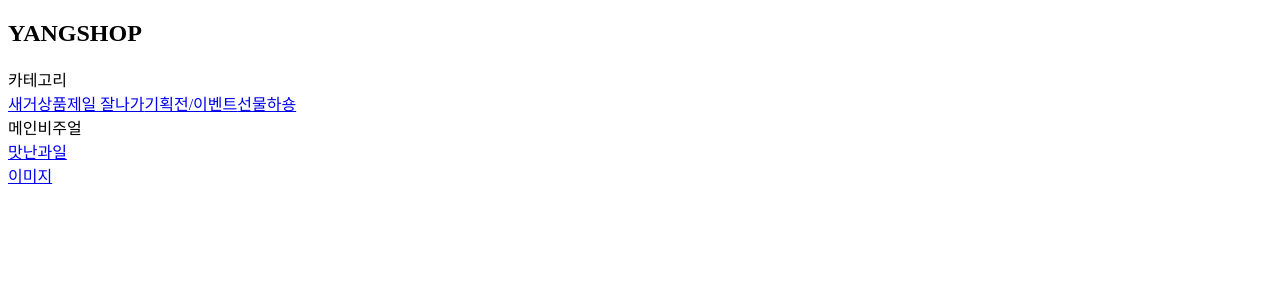
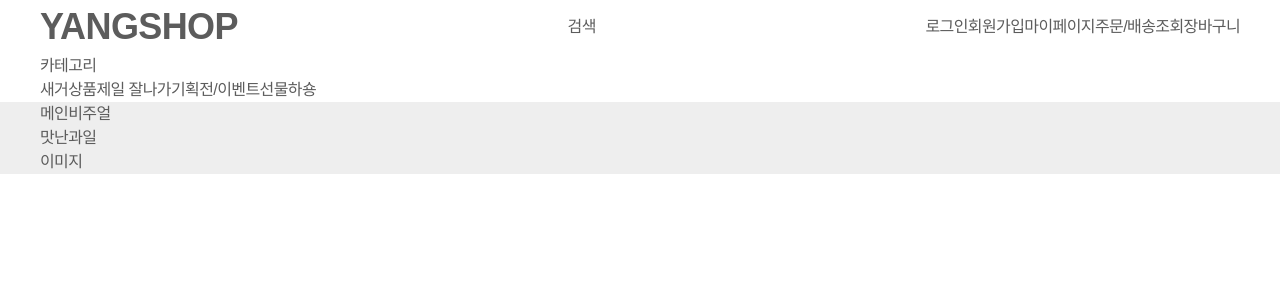
Before and after one commit to yl1017-yang/yangshop, a Vue app: page / in a window 1280 px wide. Shown: the top 300 px of the page. Built offline with nearby package versions, Linux system fonts and the light colour scheme.

Commit message:
scss 폰트만 정리

```diff
--- a/src/App.vue
+++ b/src/App.vue
@@ -4,24 +4,26 @@
     <Header />
 
     <section class="container">
-        <div class="main-visual">
+      <div class="inner">
+        <div class="main_visual">
           메인비주얼
         </div>
 
         <section class="content">
-          <div class="con-icon-banner">
+          <div class="con_icon_banner">
             <a href="#">
               <div class="icon"></div>
               <span>맛난과일</span>
             </a>
           </div>
 
-          <div class="con-best">
+          <div class="con_best">
             <a href="#">
               이미지
             </a>
           </div>
         </section>
+      </div>
     </section>
 
   </main>
--- a/src/components/Header.vue
+++ b/src/components/Header.vue
@@ -1,10 +1,20 @@
 <template>
-  <header>
-    <section class="header-content">
-      <h1 class="logo">YANG<span>SHOP</span></h1>
+  <header class="header">
+    <div class="inner">
+
+      <section class="header_content">
+        <h1 class="logo"><a href="#">YANG<span>SHOP</span></a></h1>
+        <div class="search">검색</div>
+        <div class="util">
+          <a href="#">로그인</a>
+          <a href="#">회원가입</a>
+          <a href="#">마이페이지</a>
+          <a href="#">주문/배송조회</a>
+          <a href="#">장바구니</a>
+        </div>
       </section>
 
-    <section class="header-gnb">
+      <section class="header_gnb">
         <div class="category">
           카테고리
         </div>
@@ -15,6 +25,8 @@
           <a href="#">선물하숑</a>
         </nav>
       </section>
+
+    </div>
   </header>
 </template>
 
--- a/src/styles/fonts.scss
+++ b/src/styles/fonts.scss
@@ -1,5 +1,8 @@
 // https://github.com/sass/sass/issues/1251
 $fontSrc: "/assets/fonts";
+
+@import url('https://fonts.googleapis.com/css2?family=Montserrat:wght@200;300;400;500;600;700;800;900&display=swap');
+
 @at-root {
     @font-face {
         font-family:'NotoSans';
@@ -38,33 +41,4 @@ $fontSrc: "/assets/fonts";
         url(/assets/fonts/NotoSansKR-Medium.woff) format('woff');
     }
 
-    @font-face {
-        font-family:'Lato';
-        font-style:normal;
-        font-weight:300;
-        font-display: swap;
-        src:local('Lato-Regular'),
-        url(/assets/fonts/Lato-Regular.woff2) format('woff2'),
-        url(/assets/fonts/Lato-Regular.woff) format('woff');
-    }
-
-    @font-face {
-        font-family:'Lato';
-        font-style:normal;
-        font-weight:400;
-        font-display: swap;
-        src:local('Lato-Regular'),
-        url(/assets/fonts/Lato-Regular.woff2) format('woff2'),
-        url(/assets/fonts/Lato-Regular.woff) format('woff');
-    }
-    @font-face {
-        font-family:'Lato';
-        font-style:normal;
-        font-weight:700;
-        font-display: swap;
-        src:local('Lato-Bold'),
-        url(/assets/fonts/Lato-Bold.woff2) format('woff2'),
-        url(/assets/fonts/Lato-Bold.woff) format('woff');
-    }
-
 }
--- /dev/null
+++ b/src/styles/laytout.scss
@@ -0,0 +1,35 @@
+// 공통레이아웃
+.inner {
+  width: $width;
+  margin: 0 auto;
+}
+
+.header {
+  width: 100%;
+
+  &_content {
+    display: flex;
+    justify-content: space-between;
+    align-items: center;
+
+    .logo {
+      color: $gray-80;
+      font-size: 36px;
+    }
+    .search {
+
+    }
+    .util {
+
+    }
+  }
+
+  &_gnb {
+
+  }
+
+}
+
+.container {
+  background: #eee;
+}
--- a/src/styles/modules.scss
+++ b/src/styles/modules.scss
@@ -1,4 +1,5 @@
 @import "./variable.scss";
 @import "./extends.scss";
-//@import "./reset.scss";
+@import "./reset.scss";
 //@import "./fonts.scss";
+@import "./laytout.scss";
--- a/src/styles/reset.scss
+++ b/src/styles/reset.scss
@@ -32,29 +32,30 @@ white-space
 $h48 : 48px;
 $h56 : 56px;
 
+
+a,abbr,acronym,address,applet,article,aside,audio,b,big,blockquote,body,canvas,caption,center,cite,code,dd,del,details,dfn,div,dl,dt,em,embed,fieldset,figcaption,figure,footer,form,h1,h2,h3,h4,h5,h6,header,hgroup,html,i,iframe,img,ins,kbd,label,legend,li,mark,menu,nav,object,ol,output,p,pre,q,ruby,s,samp,section,small,span,strike,strong,sub,summary,sup,table,tbody,td,tfoot,th,thead,time,tr,tt,u,ul,var,video{margin:0;padding:0;border:0;vertical-align:baseline;-ms-overflow-style:scrollbar;box-sizing:border-box;-webkit-box-sizing:border-box;}
+// font:inherit;
+
 html,
 body {
-    font-family: $noto;
+    font-family: $defaultFont;
+    font-size:100%;font-weight:400;color:$gray-64;line-height:1.5;letter-spacing:-0.0375em;word-wrap:break-word;word-break:keep-all;-webkit-text-size-adjust:none;-ms-text-size-adjust:100%;text-size-adjust:none;
 
     &.scroll-lock {
         overflow: hidden !important;
     }
-
     &.scroll {
         overflow: auto !important;
     }
 }
 
 a {
-    color: #000;
+    color: $gray-64;
     text-decoration: none;
 }
 
 ul,
 ol {
-    margin: 0;
-    padding: 0;
-
     li {
         list-style-type: none;
     }
@@ -66,26 +67,10 @@ h3,
 h4,
 h5,
 h6 {
-    margin: 0;
-    font-size: 14px;
-}
 
-dl,
-dt,
-dd {
-    margin:0;
-    padding:0;
-}
-
-figure,
-p {
-    margin: 0;
 }
 
 fieldset {
-    margin: 0;
-    padding: 0;
-    border: 0;
     min-width: 0;
 }
 
@@ -105,22 +90,6 @@ legend {
 
 table caption {
     display: none;
-}
-
-table th,
-table td {
-    margin: 0;
-    padding: 0;
-}
-
-.cascading select {
-    width: 100px;
-    height: 200px;
-}
-
-form {
-    margin: 0;
-    padding: 0;
 }
 
 button,
@@ -149,94 +118,80 @@ em {
     font-style: normal;
 }
 
-details {
-    summary {
-        position: relative;
-        min-height: auto;
-        list-style: none;
-        cursor: pointer;
+// details {
+//     summary {
+//         position: relative;
+//         min-height: auto;
+//         list-style: none;
+//         cursor: pointer;
 
-        &:after {
-            @extend %icon-drop-down;
+//         &:after {
+//             @extend %icon-drop-down;
 
-            display: block;
-            position: absolute;
-            top: 50%;
-            right: 0;
-            transform: translateY(-50%);
-        }
+//             display: block;
+//             position: absolute;
+//             top: 50%;
+//             right: 0;
+//             transform: translateY(-50%);
+//         }
 
-        &:before {
-            display: none;
-        }
+//         &:before {
+//             display: none;
+//         }
 
-        &:focus {
-            @extend %focus-outline;
-        }
+//         &:focus {
+//             @extend %focus-outline;
+//         }
 
-        &::-webkit-details-marker {
-            display: none;
-        }
-    }
+//         &::-webkit-details-marker {
+//             display: none;
+//         }
+//     }
 
-    &[open] {
-        > summary {
-            &:after {
-                background-image: url($icon-drop-down-up-img);
-            }
-        }
-    }
+//     &[open] {
+//         > summary {
+//             &:after {
+//                 background-image: url($icon-drop-down-up-img);
+//             }
+//         }
+//     }
 
-    &[icon="large"] {
-        > summary {
-            @extend %icon-drop-down-large;
-        }
+//     &:disabled, &[disabled="disabled"] {
+//         &[fixed] {
+//             > summary {
+//                 &::after {
+//                     display: none;
+//                 }
+//             }
+//         }
 
-        &[open] {
-            > summary {
-                &:after {
-                    background-image: url($icon-large-drop-down-up-img);
-                }
-            }
-        }
-    }
+//         > summary {
+//             @extend %icon-drop-down-large;
 
-    &:disabled, &[disabled="disabled"] {
-        &[fixed] {
-            > summary {
-                &::after {
-                    display: none;
-                }
-            }
-        }
+//             pointer-events: none;
 
-        > summary {
-            @extend %icon-drop-down-large;
+//             &::after {
+//                 background: url($icon-large-drop-down-img) no-repeat center center;
+//             }
+//         }
 
-            pointer-events: none;
+//         &[icon-hide], &[icon-hide="icon-hide"] {
+//             > summary {
+//                 &::after {
+//                     display: none;
+//                 }
+//             }
+//         }
 
-            &::after {
-                background: url($icon-large-drop-down-img) no-repeat center center;
-            }
-        }
-
-        &[icon-hide], &[icon-hide="icon-hide"] {
-            > summary {
-                &::after {
-                    display: none;
-                }
-            }
-        }
-
-        &[open] {
-            > summary {
-                &:after {
-                    background-image: url($icon-large-drop-down-up-img-disabled);
-                }
-            }
-        }
-    }
-}
+//         &[open] {
+//             > summary {
+//                 &:after {
+//                     background-image: url($icon-large-drop-down-up-img-disabled);
+//                 }
+//             }
+//         }
+//     }
+// }
 
 textarea {
     resize: none;
@@ -250,33 +205,26 @@ mark {
     background: none;
 }
 
-select {
-    -webkit-appearance: none;
-    appearance: none;
-    width: 100%;
-    min-height: 32px;
-    padding: 0 32px 0 12px;
-    font-size: 12px;
-    letter-spacing: -0.4px;
-    border: none;
-    background: url(#{$images}/common/down-line-16.svg) no-repeat right 8px top 50%;
-    // color: $color_basic;
-    font-size: 13px;
+// select {
+//     -webkit-appearance: none;
+//     appearance: none;
+//     width: 100%;
+//     min-height: 32px;
+//     padding: 0 32px 0 12px;
+//     font-size: 12px;
+//     letter-spacing: -0.4px;
+//     border: none;
+//     background: url(#{$images}/common/down-line-16.svg) no-repeat right 8px top 50%;
+//     // color: $color_basic;
+//     font-size: 13px;
 
-    &:disabled {
-        background: url(#{$images}/common/down-line-16-disabled.svg) no-repeat right 8px top 50%;
-        color: $gray-12;
-    }
-}
-/* IE 에서 Select box 화살표 제거 */
-select::-ms-expand { display: none; }
-
-span {
-    margin: 0;
-    padding: 0;
-    vertical-align: baseline;
-    box-sizing: initial;
-}
+//     &:disabled {
+//         background: url(#{$images}/common/down-line-16-disabled.svg) no-repeat right 8px top 50%;
+//         color: $gray-12;
+//     }
+// }
+// /* IE 에서 Select box 화살표 제거 */
+// select::-ms-expand { display: none; }
 
 input[type="file"],
 input[type="checkbox"],
@@ -329,17 +277,6 @@ button {
     }
 }
 
-%btnDefault {
-    display: inline-block;
-    width: calc(100% - 4px);
-    border-radius: 8px;
-    margin: 0 4px;
-}
-
-$disabledBg : $gray-16;
-$disabledInput : $gray-4;
-$btnSize: ''; //each 검색용
-$btnColors : ''; //each 검색용
 
 .blind {
     overflow: hidden !important;
--- a/vue.config.js
+++ b/vue.config.js
@@ -1,7 +1,7 @@
-const { defineConfig } = require('@vue/cli-service');
 const path = require("path");
+//const webpack = require('webpack');
 
-module.exports = defineConfig({
+module.exports = {
   transpileDependencies: true,
   outputDir:'./docs',
   publicPath:'/yangshop',
@@ -28,4 +28,4 @@ module.exports = defineConfig({
   //   },
   // },
 
-})
+}
```
Also changed, not shown: src/styles/mixins.scss (+0 -97 lines), src/styles/variable.scss (+6 -9 lines). Lines whose indentation alone changed are shown as unchanged.
